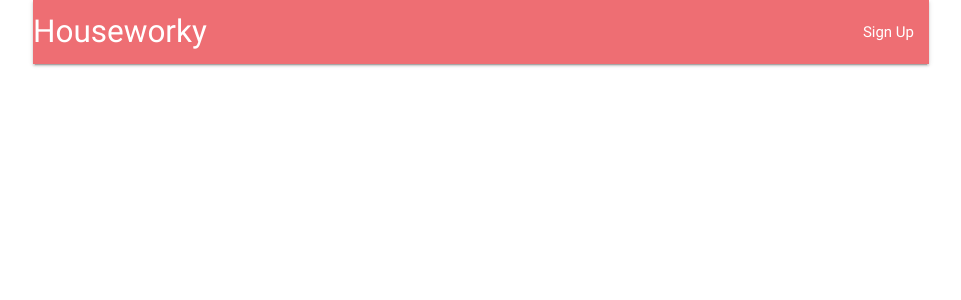
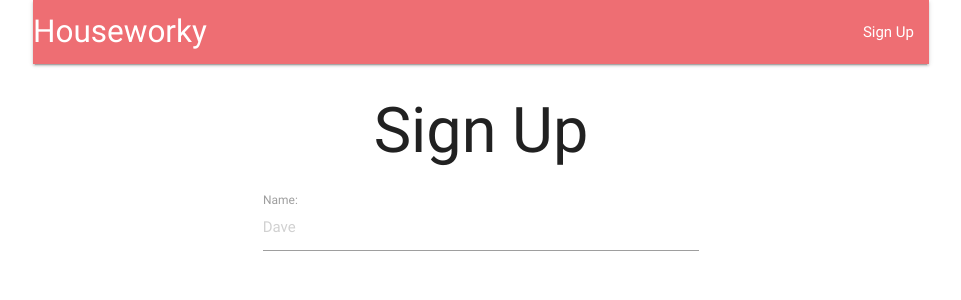
Before and after one commit to DavidRHale/houseworky-web, a React (Create React App) app: page /signup in a window 1280 px wide. Shown: the top 300 px of the page, without its empty margins (159-1120 px from the left). Built offline with nearby package versions, Linux system fonts and the light colour scheme.

Commit message:
Add signup form with single input and e2e test

```diff
--- a/src/components/App.js
+++ b/src/components/App.js
@@ -3,6 +3,7 @@ import { BrowserRouter, Route } from 'react-router-dom';
 
 import Home from './Home/Home';
 import Nav from './Nav/Nav';
+import SignUp from './SignUp/SignUp';
 
 const App = () => (
   <div>
@@ -10,6 +11,7 @@ const App = () => (
       <div className="container">
         <Nav />
         <Route exact path="/" component={Home} />
+        <Route exact path="/signup" component={SignUp} />
       </div>
     </BrowserRouter>
   </div>
--- /dev/null
+++ b/src/components/SignUp/SignUp.js
@@ -0,0 +1,27 @@
+import React from 'react';
+
+export default () => (
+  <div>
+    <h1 className="center">
+      Sign Up
+    </h1>
+    <div className="row">
+      <form className="col s6 offset-s3">
+        <div
+          className="input-field"
+          id="name-input-wrapper"
+        >
+          <label htmlFor="name-input" className="active">
+            Name:
+          </label>
+          <input
+            type="text"
+            placeholder="Dave"
+            name="name"
+            id="name-input"
+          />
+        </div>
+      </form>
+    </div>
+  </div>
+);
```
Also changed, not shown: e2etests/authTests.js (+17 -0 lines), 1 other file (tests, documents, lock files or other folders).
